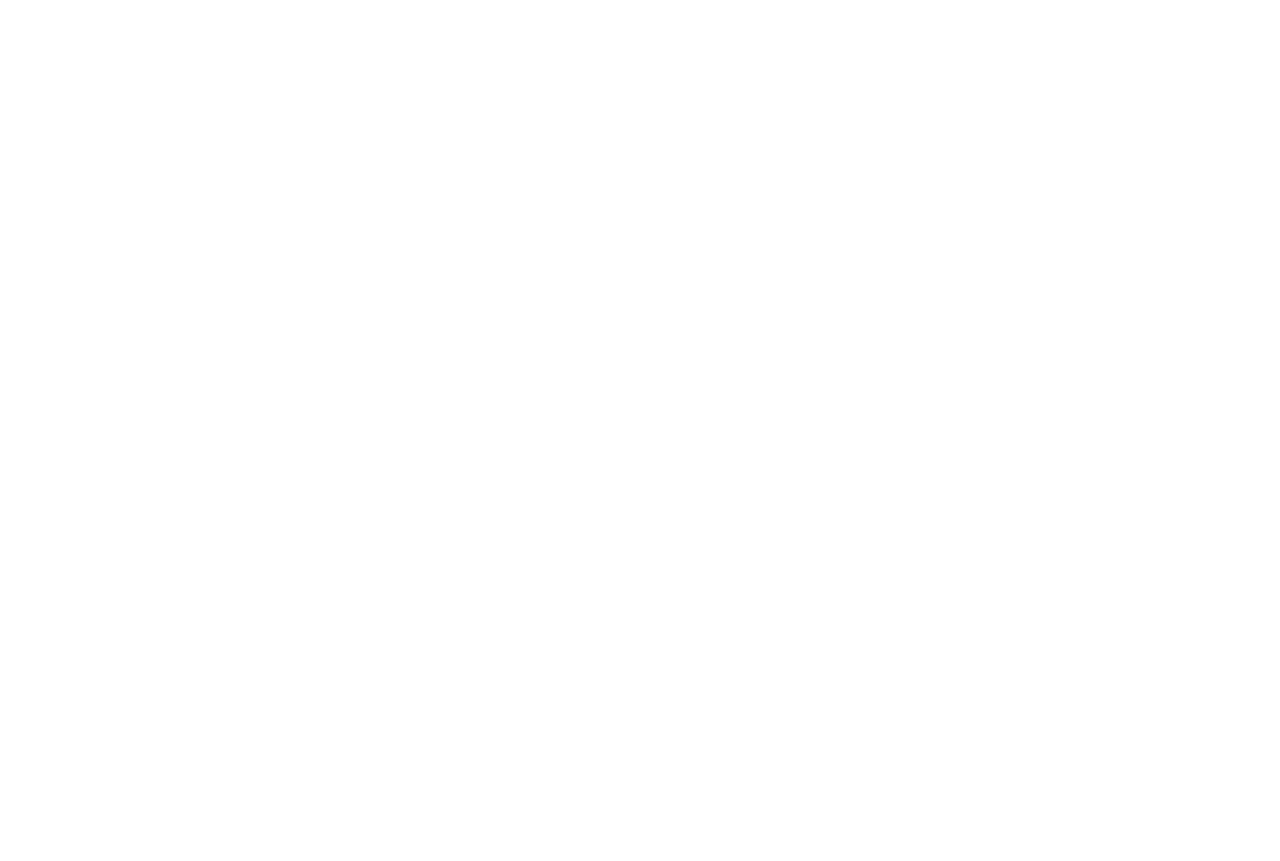
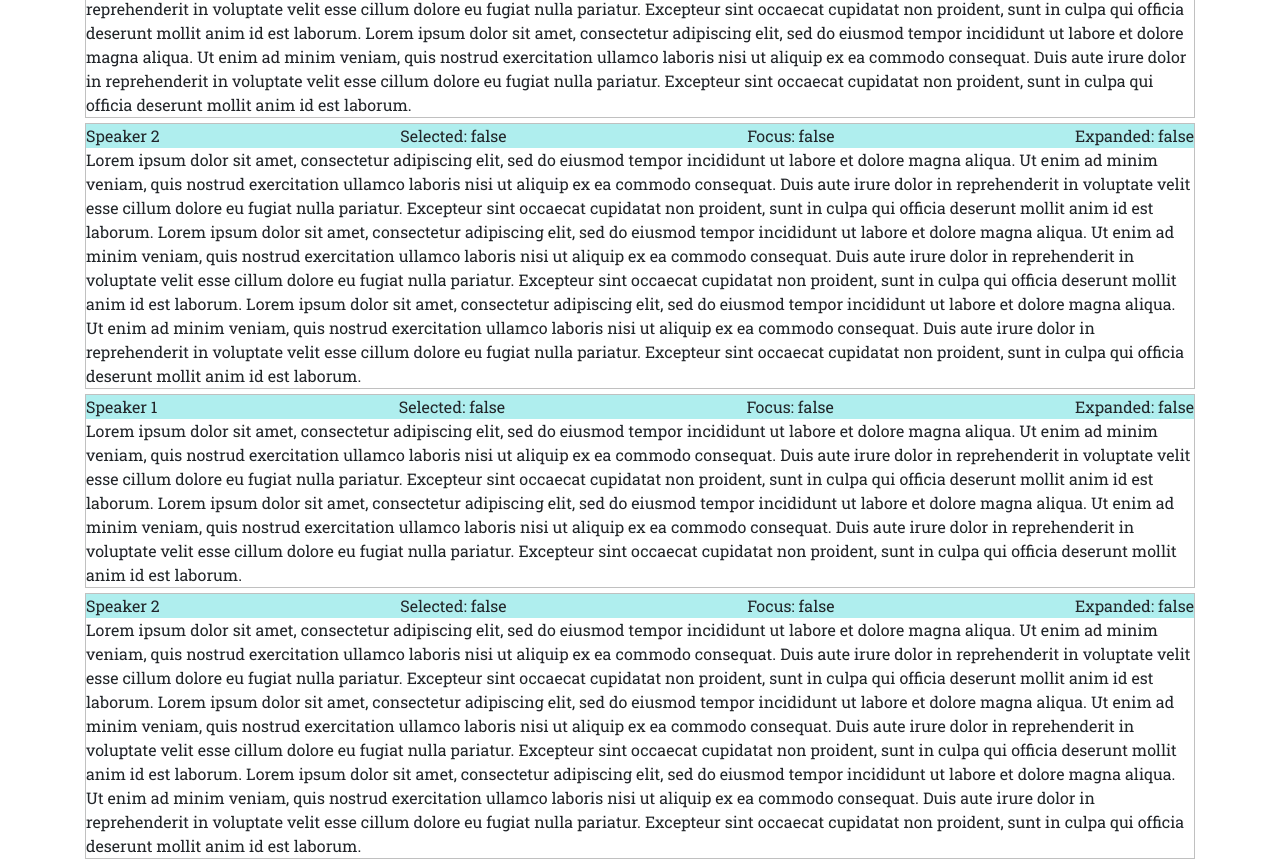
Before and after one commit to jdibling-io/angular-dynamic-components, an Angular app: page / in a window 1280 px wide. Shown: the part 1000-1861 px from the top of the page. Before the commit the page ends 800 px from the top, so only its background shows below. Built offline with nearby package versions, Linux system fonts and the light colour scheme.

Commit message:
increase word count to at leAST `15K

```diff
--- a/src/app/transcript.service.ts
+++ b/src/app/transcript.service.ts
@@ -30,15 +30,21 @@
 
     let retval: Transcript = new Transcript();
     let curSpeaker = 1;
+    let totalWordCount = 0;
     let curStart = 0; // we will simply increment curStart by 500 for each word
-    for (let idx = 0; idx < 5; idx++) {
+    // keep adding speaker block until we have at least 15k words
+    for (; totalWordCount < 15000; ) {
       // here is a new speaker block
       let speakerBlock = new TranscriptSpeakerBlock(curSpeaker);
-      // fill it in with words
-      loremParts.forEach(part => {
-        speakerBlock.Items.push(new TranscriptItem(part, curStart, curStart+500));
-        curStart += 500;
-      })
+
+      // fill it in with 1-5 copies of the lorem text
+      for (let idx = 0; idx < this.getRandomInt(4)+1; idx++) {
+        loremParts.forEach(part => {
+          speakerBlock.Items.push(new TranscriptItem(part, curStart, curStart+500));
+          curStart += 500;
+        })
+        totalWordCount += loremParts.length;
+      }
       // flip the speaker ID between 1 and 2 for the next speaker block
       curSpeaker = (curSpeaker==1) ? 2 : 1;
       retval.SpeakerBlocks.push(speakerBlock);
@@ -48,4 +54,8 @@
 
     return retval;
   }
+
+  private getRandomInt(max): number {
+    return Math.floor(Math.random() * Math.floor(max));
+  }
 }
```
